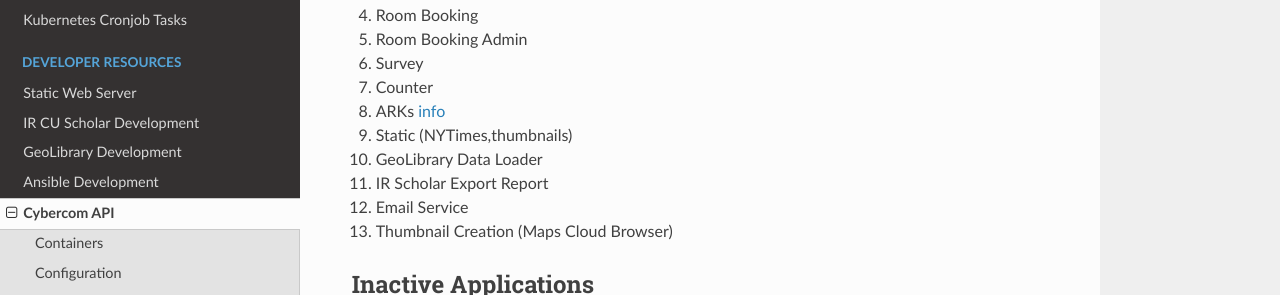
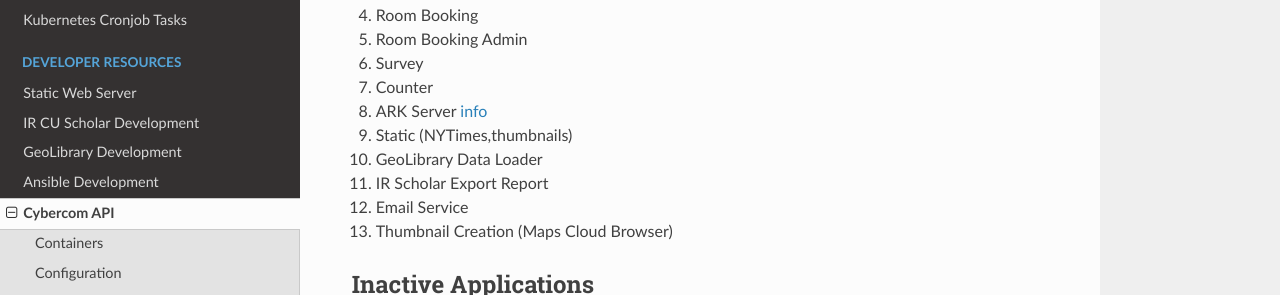
Before and after one commit to culibraries/documentation, a Sphinx documentation site: the page built from docs/pages/cybercom-dev.md, in a window 1280 px wide and 900 px high, scrolled down 2544 px. Shown: the part 339-634 px from the top of the window. Built offline with Sphinx 7.4.7 and the Read the Docs theme 2.0.0, drawn with Linux system fonts in a browser that asks for light colours.

Commit message:
ark info

```diff
--- a/docs/pages/cybercom-dev.md
+++ b/docs/pages/cybercom-dev.md
@@ -111,7 +111,7 @@ The Catalog and Data Store are using MongoDB for the backend. The API leverages
 1. Room Booking Admin
 1. Survey
 1. Counter
-1. ARKs [info](https://arks.org/about/ark-naans-and-systems/)
+1. ARK Server [info](https://arks.org/about/ark-naans-and-systems/)
 1. Static (NYTimes,thumbnails)
 1. GeoLibrary Data Loader
 1. IR Scholar Export Report
```
